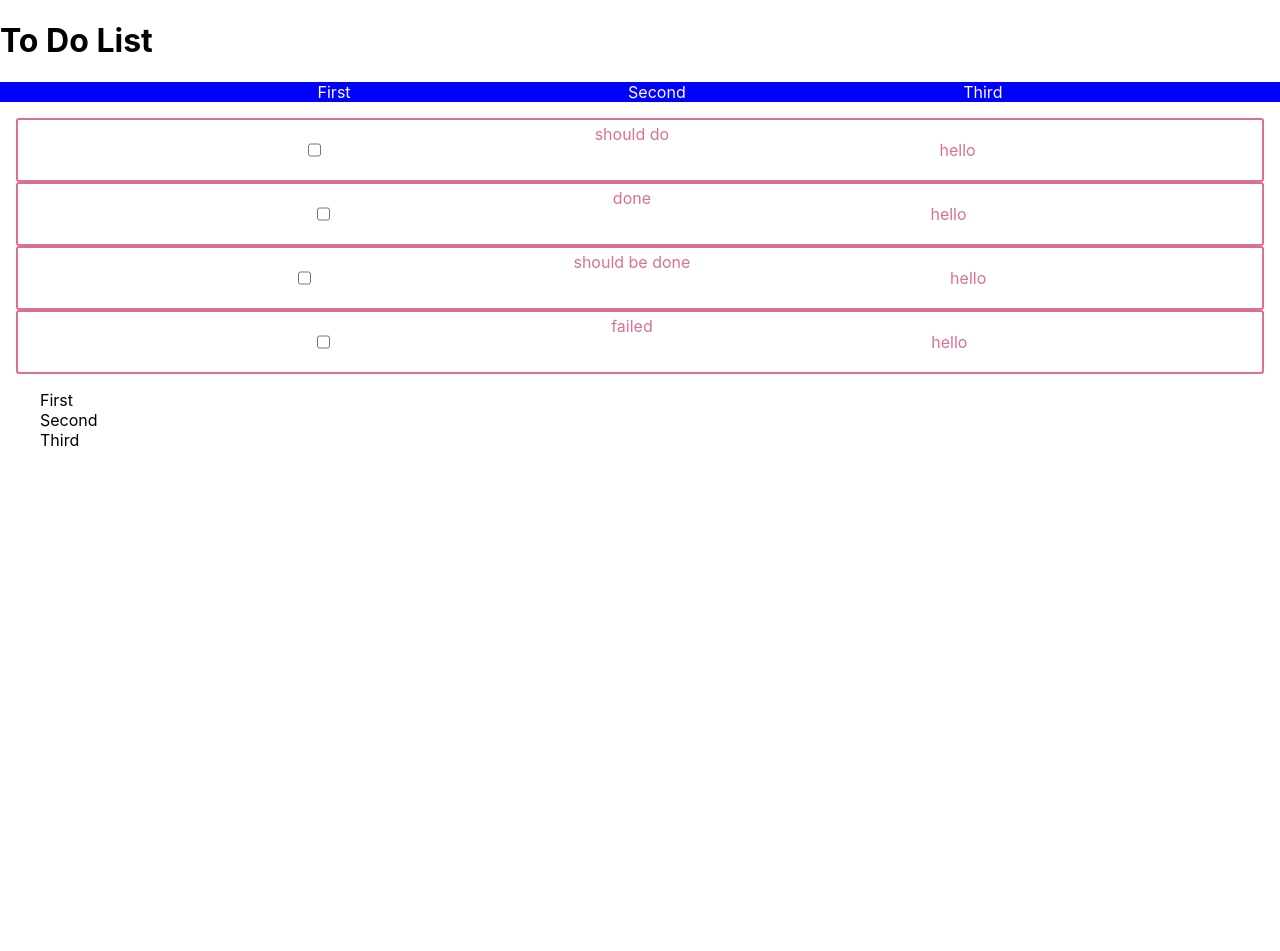
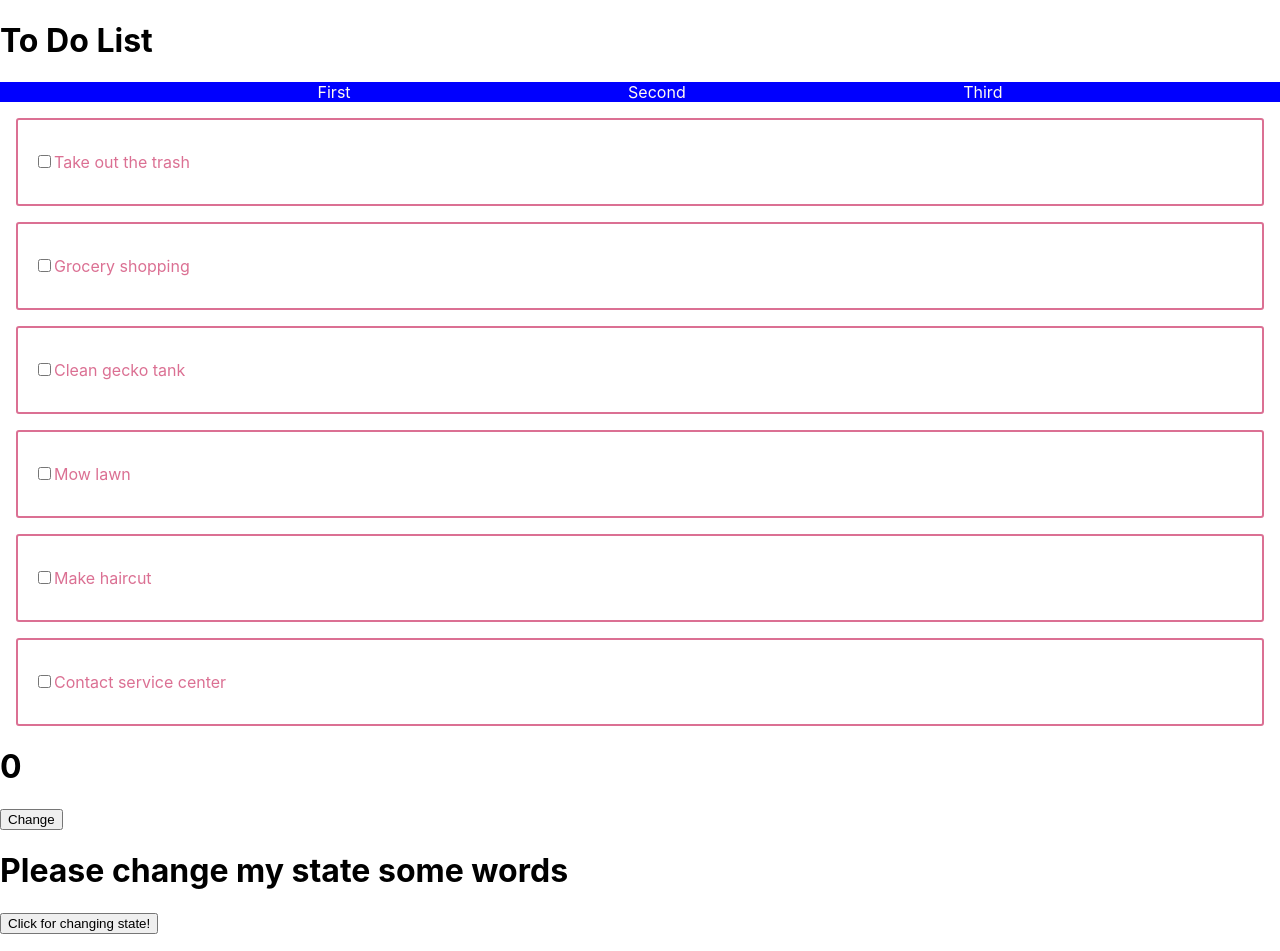
Before and after one commit to tkach90/reactLearnToDoList, a React (Create React App) app in the folder tkach-todo-list/: page / in a window 1280 px wide. Shown: the top 951 px of the page. Before the commit the page ends 800 px from the top, so only its background shows below. Built offline with nearby package versions, Linux system fonts and the light colour scheme; the HTML template or start-up script is replaced by a standard one.

Commit message:
some question about state behavior

```diff
--- /dev/null
+++ b/tkach-todo-list/src/components/Item.js
@@ -0,0 +1,32 @@
+import React from 'react';
+import styled from 'styled-components';
+
+
+const TodoItem = styled.div`
+    display: flex;
+    align-items: baseline;
+    margin: 1rem;
+    padding: 1rem;
+    background: transparent;
+    border-radius: 3px;
+    border: 2px solid palevioletred;
+    color: palevioletred;
+`;
+
+function handleClickItem() {
+    return (console.log('Clicked!'));
+}
+
+function Item(props){
+    return (
+            <TodoItem>
+                <input
+                    type="checkbox"
+
+                />
+                <p>{props.item.text}</p>
+            </TodoItem>
+    )
+}
+
+export default Item;
--- a/tkach-todo-list/src/components/MainContent.js
+++ b/tkach-todo-list/src/components/MainContent.js
@@ -1,25 +1,48 @@
-import React from 'react';
+import React, {Fragment, PureComponent} from 'react';
 
-import MyInfo from './MyInfo';
+import Item from './Item';
+import todoData from './ToDoData';
 
-function MainContent(props) {
+import StateChanging from './statetraining';
 
-    return(
-        <main>
-            <MyInfo
-                todo={{ name: 'should do', text: 'hello'}}
-            />
-            <MyInfo
-                todo={{ name: 'done', text: 'hello'}}
-            />
-            <MyInfo
-                todo={{ name: 'should be done', text: 'hello'}}
-            />
-            <MyInfo
-                todo={{ name: 'failed', text: 'hello'}}
-            />
-        </main>
-    )
+class MainContent extends PureComponent {
+    constructor () {
+        super();
+        this.state = {
+            todos: todoData,
+            count: 0
+        };
+        this.handleClick = this.handleClick.bind(this);
+    }
+
+    handleClick() {
+       this.setState(prevState => {
+           return {
+               count: this.state.count + 1
+           }
+       })
+    }
+
+    render() {
+        const itemComponents = this.state.todos.map(item => <Item key={item.id} item={item}/>);
+        return(
+            <Fragment>
+                <main>
+                    {itemComponents}
+                    <Fragment>
+                        <h1>{this.state.count}</h1>
+                        <button
+                            onClick={this.handleClick}
+                        >
+                            Change
+                        </button>
+
+                        <StateChanging/>
+                    </Fragment>
+                </main>
+            </Fragment>
+        )
+    }
 };
 
 export default MainContent;
--- a/tkach-todo-list/src/components/MyInfo.js
+++ /dev/null
@@ -1,25 +0,0 @@
-import React, {Fragment} from 'react';
-import styled from 'styled-components';
-
-
-const TodoItem = styled.div`
-    display: flex;
-    justify-content: space-evenly;
-    background: transparent;
-    border-radius: 3px;
-    border: 2px solid palevioletred;
-    color: palevioletred;
-    margin: 0 1em;
-    padding: 0.25em 1em;
-`;
-
-function MyInfo(props){
-    return (
-            <TodoItem>
-                <input type="checkbox"/><label>{props.todo.name}</label>
-                <p>{props.todo.text}</p>
-            </TodoItem>
-    )
-}
-
-export default MyInfo;
--- /dev/null
+++ b/tkach-todo-list/src/components/ToDoData.js
@@ -0,0 +1,34 @@
+const todoData = [
+    {
+        id: 1,
+        text: 'Take out the trash',
+        completed: true
+    },
+    {
+        id: 2,
+        text: 'Grocery shopping',
+        completed: false
+    },
+    {
+        id: 3,
+        text: 'Clean gecko tank',
+        completed: true
+    },
+    {
+        id: 4,
+        text: 'Mow lawn',
+        completed: false
+    },
+    {
+        id: 5,
+        text: 'Make haircut',
+        completed: false
+    },
+    {
+        id: 6,
+        text: 'Contact service center',
+        completed: true
+    }
+];
+
+export default todoData;
--- /dev/null
+++ b/tkach-todo-list/src/components/statetraining.js
@@ -0,0 +1,45 @@
+import React, {Fragment, PureComponent} from 'react';
+
+class StateChanging extends PureComponent{
+    constructor() {
+        super();
+        this.state = {
+            count: ' some words'
+        }
+        this.handlerState = this.handlerState.bind(this);
+        this.generateString = this.generateString.bind(this);
+    }
+
+   generateString() {
+        return (
+            Math.random().toString(36).substring(2, 15) + Math.random().toString(36).substring(2, 15)
+        )
+    }
+
+    handlerState() {
+        return (
+            this.setState(prevState => {
+                return {
+                    count: this.state.count = () => {this.generateString()}
+                }
+            })
+        )
+    }
+
+    render() {
+
+        return (
+            <Fragment>
+                <h1>Please change my state {this.state.count} </h1>
+                <button
+                    onClick={this.handlerState}
+                >
+                    Click for changing state!
+                </button>
+            </Fragment>
+        )
+    }
+
+}
+
+export default StateChanging;
```
